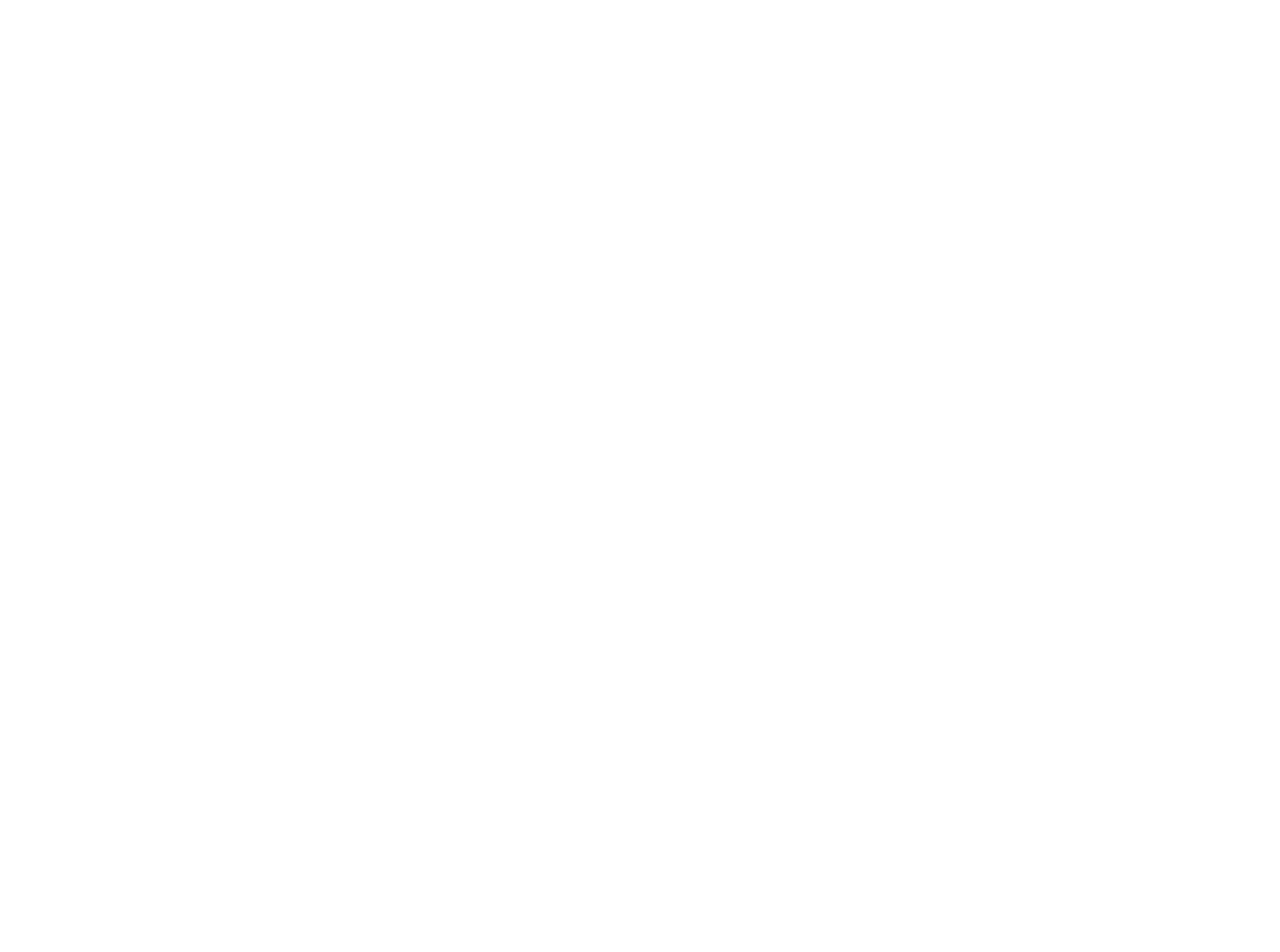
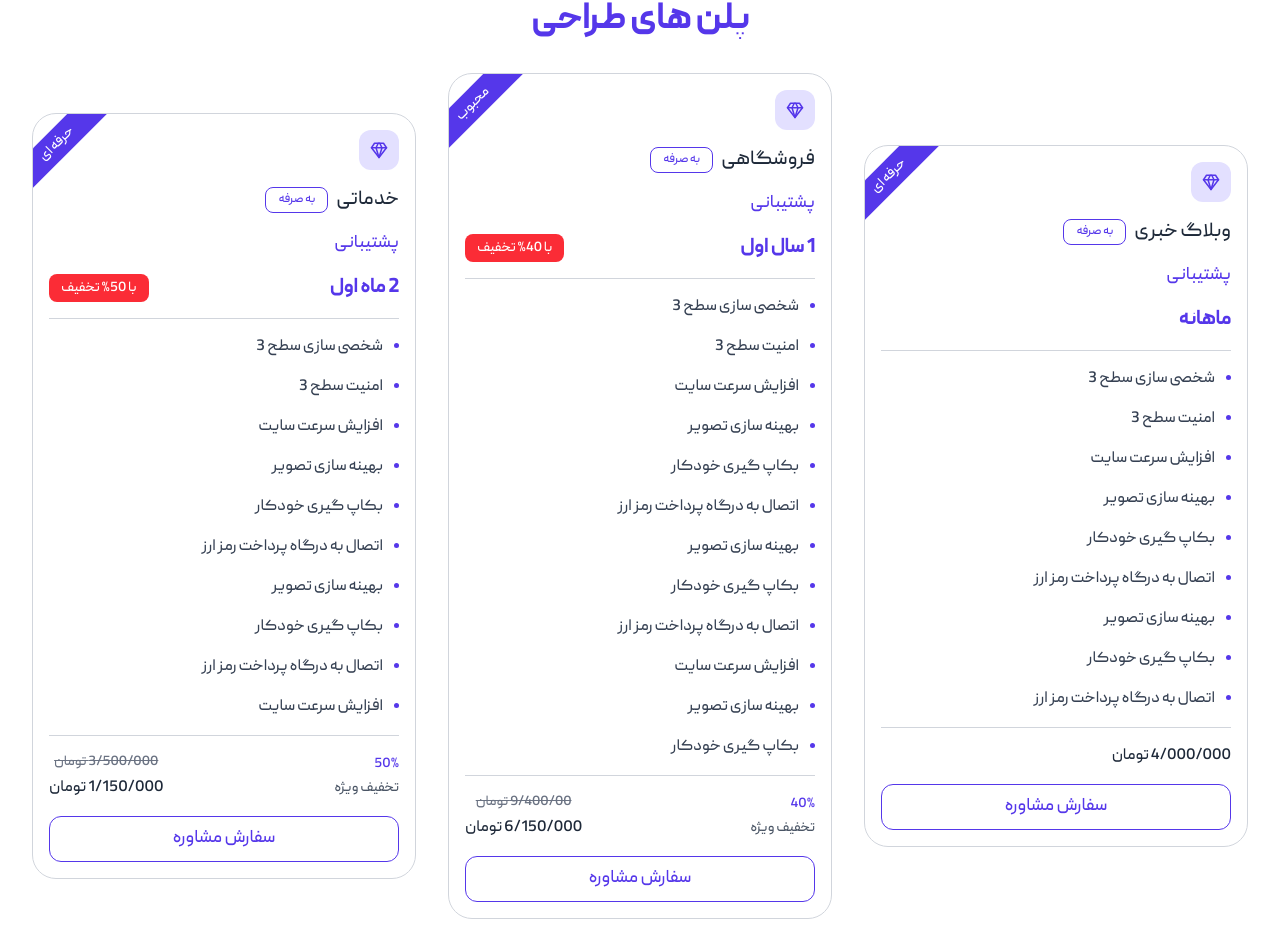
Before and after one commit to commando-dragon/dragon-landing-react, a React (Vite) app: page / in a window 1280 px wide. Shown: the part 1886-2838 px from the top of the page. Before the commit the page ends 2103 px from the top, so only its background shows below. Built offline with nearby package versions, Linux system fonts and the light colour scheme.

Commit message:
feat: add plan cards

```diff
--- a/src/App.tsx
+++ b/src/App.tsx
@@ -1,5 +1,6 @@
 import Ads from "./components/Ads/Ads";
 import HeroSection from "./components/HeroSection/HeroSection";
+import Plans from "./components/Plans/Plans";
 import SearchBox from "./components/SearchBox/SearchBox";
 import Services from "./components/Services/Services";
 
@@ -10,6 +11,7 @@ function App() {
       <SearchBox />
       <Services />
       <Ads />
+      <Plans />
 
       <br />
       <br />
--- /dev/null
+++ b/src/components/Plans/Plans.tsx
@@ -0,0 +1,165 @@
+import { LuGem } from "react-icons/lu";
+
+type PlansType = {
+  id: number;
+  title: string;
+  features: string[];
+  label: string;
+  oldPrice?: string;
+  price: string;
+  support: string;
+  discount?: string;
+};
+
+const Plans = () => {
+  const plansArr: PlansType[] = [
+    {
+      id: 1,
+      title: "وبلاگ خبری",
+      label: "حرفه ای",
+      price: " 4/000/000 تومان",
+      features: [
+        "شخصی سازی سطح 3",
+        "امنیت سطح 3",
+        "افزایش سرعت سایت",
+        "بهینه سازی تصویر",
+        "بکاپ گیری خودکار",
+        "اتصال به درگاه پرداخت رمز ارز",
+        "بهینه سازی تصویر",
+        "بکاپ گیری خودکار",
+        "اتصال به درگاه پرداخت رمز ارز",
+      ],
+      support: "ماهانه",
+    },
+    {
+      id: 2,
+      title: "فروشگاهی",
+      label: "محبوب",
+      oldPrice: " 9/400/00 تومان",
+      price: " 6/150/000 تومان",
+      features: [
+        "شخصی سازی سطح 3",
+        "امنیت سطح 3",
+        "افزایش سرعت سایت",
+        "بهینه سازی تصویر",
+        "بکاپ گیری خودکار",
+        "اتصال به درگاه پرداخت رمز ارز",
+        "بهینه سازی تصویر",
+        "بکاپ گیری خودکار",
+        "اتصال به درگاه پرداخت رمز ارز",
+        "افزایش سرعت سایت",
+        "بهینه سازی تصویر",
+        "بکاپ گیری خودکار",
+      ],
+      support: "1 سال اول ",
+      discount: "40%",
+    },
+    {
+      id: 3,
+      title: "خدماتی",
+      label: "حرفه ای ",
+      oldPrice: " 3/500/000 تومان",
+      price: " 1/150/000 تومان",
+      features: [
+        "شخصی سازی سطح 3",
+        "امنیت سطح 3",
+        "افزایش سرعت سایت",
+        "بهینه سازی تصویر",
+        "بکاپ گیری خودکار",
+        "اتصال به درگاه پرداخت رمز ارز",
+        "بهینه سازی تصویر",
+        "بکاپ گیری خودکار",
+        "اتصال به درگاه پرداخت رمز ارز",
+        "افزایش سرعت سایت",
+      ],
+      support: "2 ماه اول",
+      discount: "50%",
+    },
+  ];
+
+  return (
+    <section className="mt-12 container mx-auto px-4">
+      <div className="space-y-2 text-center flex items-center justify-center flex-col">
+        <h2 className="text-4xl text-primary-500 font-bold">پلن های طراحی</h2>
+      </div>
+
+      <div className="flex flex-row gap-8 mt-8 justify-center items-center">
+        {plansArr.map((plan) => (
+          <div
+            key={plan.id}
+            className="p-4 border border-gray-300 rounded-3xl w-sm relative overflow-hidden h-full"
+          >
+            <div className="bg-primary-100 rounded-xl text-lg text-primary-500 w-10 h-10 flex items-center justify-center">
+              <LuGem />
+            </div>
+            <div className="my-4 flex items-center gap-2">
+              <h3 className="text-xl font-medium text-gray-800">
+                {plan.title}
+              </h3>
+              <div className="py-1 px-3 border border-primary-500 rounded-lg text-primary-500 text-xs">
+                به صرفه
+              </div>
+            </div>
+            <p className="text-lg font-medium text-primary-500 mb-4">
+              پشتیبانی
+            </p>
+            <div className="flex items-start justify-between">
+              <span className="font-bold text-xl text-primary-500 pb-4 block">
+                {plan.support}
+              </span>
+              {plan.discount && (
+                <div className="bg-red-500 py-1 px-3 rounded-lg text-white text-sm font-medium">
+                  با {plan.discount} تخفیف
+                </div>
+              )}
+            </div>
+            <div className="absolute top-4 -left-10 w-32 p-1 bg-primary-500 text-white text-sm font-medium -rotate-45 text-center">
+              {plan.label}
+            </div>
+            <hr className="text-gray-300" />
+            <ul className="py-4 ps-4 flex flex-col gap-4">
+              {plan.features.map((feature, index) => (
+                <li
+                  key={index}
+                  className="text-gray-700 marker:text-primary-500 list-disc"
+                >
+                  {feature}
+                </li>
+              ))}
+            </ul>
+            <hr className="text-gray-300" />
+            <div className="pt-4 flex flex-col gap-4">
+              <div className="flex items-center justify-between">
+                {plan.discount && (
+                  <div className="text-gray-600 text-sm font-medium flex flex-col gap-1">
+                    <span className="text-primary-500">{plan.discount}</span>
+                    تخفیف ویژه
+                  </div>
+                )}
+
+                <div className="flex flex-col gap-1 items-center">
+                  {plan.oldPrice && (
+                    <span className="text-gray-500 line-through text-sm font-medium">
+                      {plan.oldPrice}
+                    </span>
+                  )}
+                  <span className="text-base font-medium text-gray-800 block text-center">
+                    {plan.price}
+                  </span>
+                </div>
+              </div>
+              <button
+                type="button"
+                className="py-2 px-4 text-lg text-primary-500 border border-primary-500 rounded-xl cursor-pointer hover:bg-primary-100 transition"
+              >
+                سفارش مشاوره
+              </button>
+            </div>
+          </div>
+        ))}
+      </div>
+    </section>
+  );
+};
+
+export default Plans;
```
